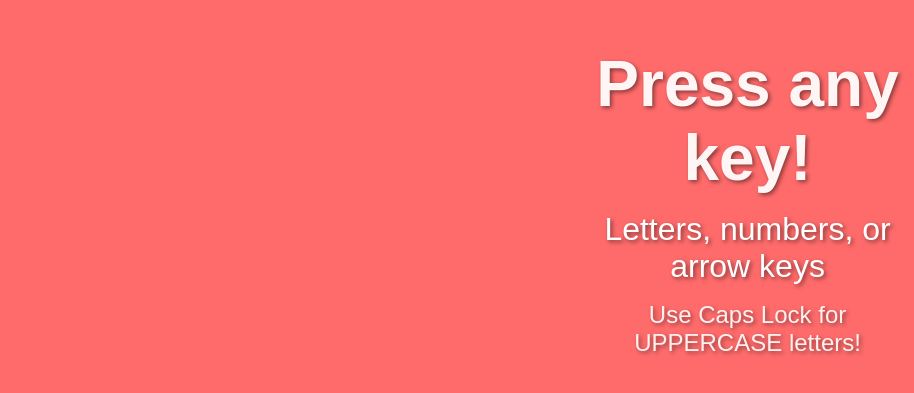
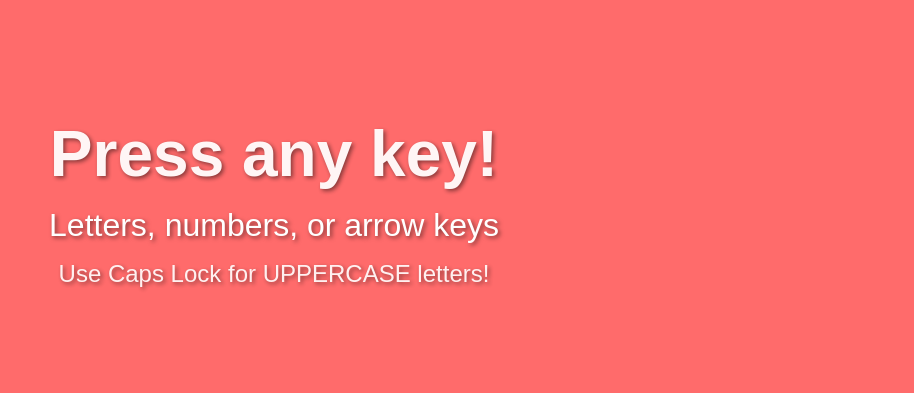
Before and after one commit to Open-Grove-Labs/smashy-keys, a React (Vite) app: page / in a window 1280 px wide. Shown: the part 219-612 px from the top of the page, without its empty margins (366-1280 px from the left). Built offline with nearby package versions, Linux system fonts and the light colour scheme.

Commit message:
Center instructions

```diff
--- a/src/App.css
+++ b/src/App.css
@@ -37,6 +37,11 @@
   color: white;
   font-family: Arial, sans-serif;
   text-shadow: 2px 2px 4px rgba(0, 0, 0, 0.5);
+  width: 100%;
+  display: flex;
+  flex-direction: column;
+  align-items: center;
+  justify-content: center;
 }
 
 .instructions h1 {
--- a/src/App.tsx
+++ b/src/App.tsx
@@ -145,17 +145,16 @@ function App() {
         className={`squirrel squirrel-right ${rightShiftPressed ? 'squirrel-peek' : ''}`}
       />
 
-      <div className="display-container">
-        {displayChar && (
+      {displayChar ? (
+        <div className="display-container">
           <div
             className="display-char"
             style={{ '--char-color': /^[a-zA-Z0-9]$/.test(displayChar) ? getCharColor(displayChar) : '#ffffff' } as React.CSSProperties}
           >
             {displayChar}
           </div>
-        )}
-      </div>
-      {!displayChar && (
+        </div>
+      ) : (
         <div className="instructions">
           <h1>Press any key!</h1>
           <p>Letters, numbers, or arrow keys</p>
```
